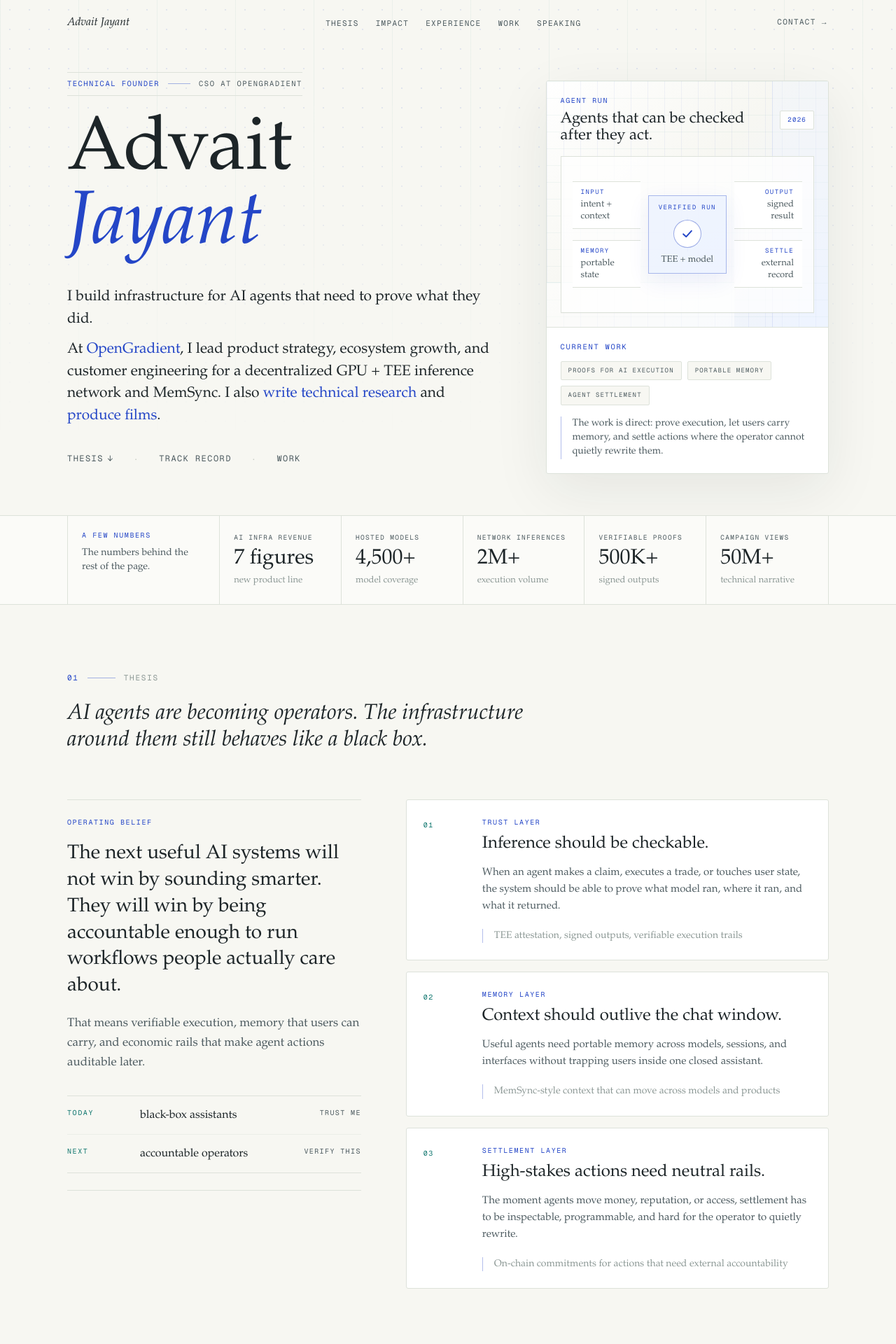
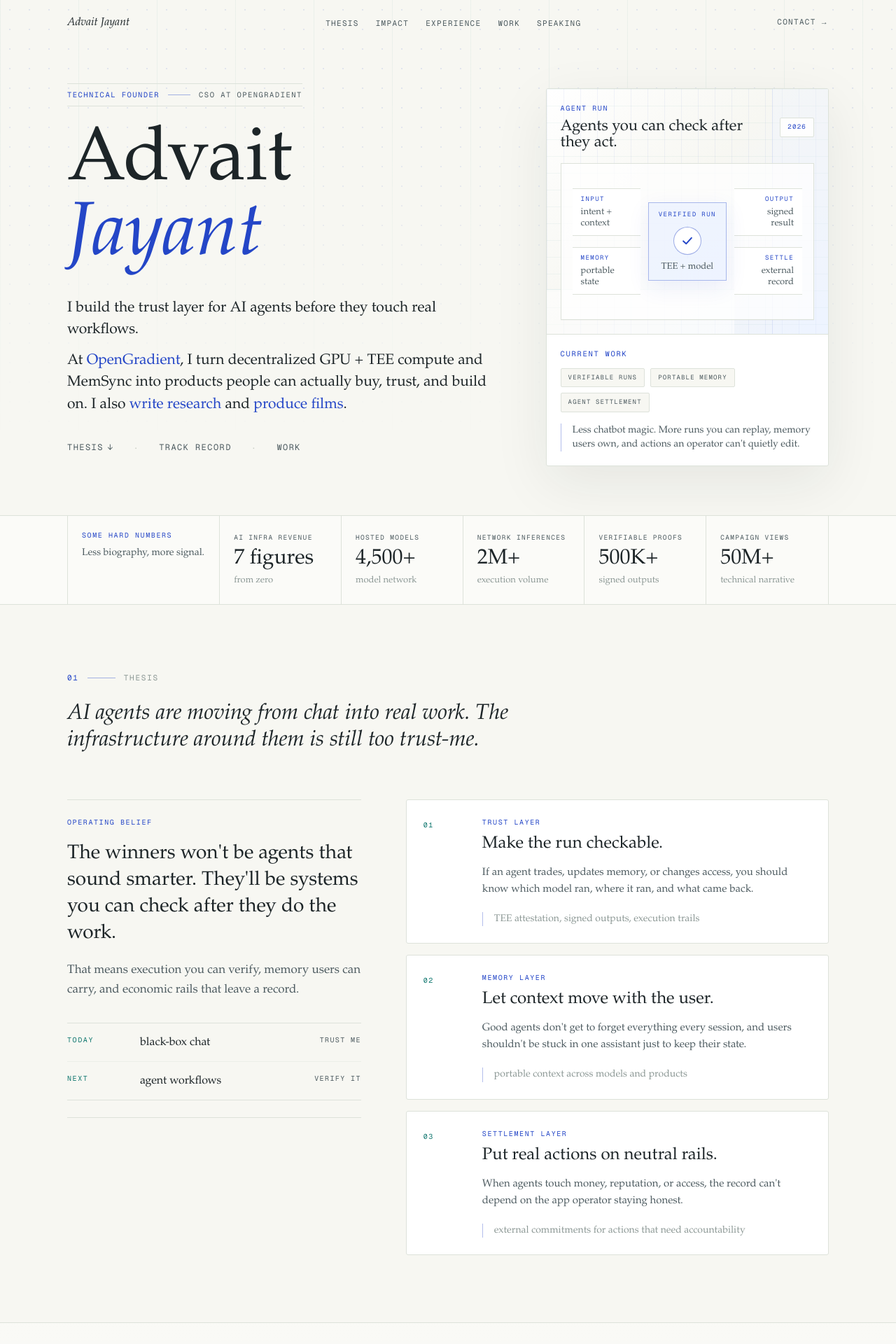
Before and after one commit to 0xadvait/personal_web, a Next.js app: page / in a window 1280 px wide. Shown: the top 1920 px of the page at 70% size. Built offline with nearby package versions, Linux system fonts and the light colour scheme.

Commit message:
Humanize site copy

```diff
--- a/src/components/Contact.js
+++ b/src/components/Contact.js
@@ -20,7 +20,7 @@
   },
   {
     k: 'Tell',
-    v: 'Technical narratives, launch films, talks, and explaining new categories.',
+    v: 'Technical narrative, launch films, talks, and new categories.',
   },
 ];
 
@@ -43,8 +43,8 @@
                 Let&apos;s <span className="italic text-accent">talk.</span>
               </h2>
               <p className="mt-6 max-w-xl font-serif text-lg italic leading-relaxed text-fg-muted sm:mt-8 sm:text-xl">
-                If you&apos;re building verifiable AI infrastructure, agent memory, crypto rails,
-                or anything where trust boundaries matter, drop me a line.
+                If you&apos;re building AI infrastructure, agent memory, or crypto rails and the
+                trust boundary is getting weird, send the sharp version.
               </p>
             </div>
 
--- a/src/components/Hero.js
+++ b/src/components/Hero.js
@@ -2,7 +2,7 @@
 
 import { motion, useReducedMotion } from 'motion/react';
 
-const signals = ['proofs for AI execution', 'portable memory', 'agent settlement'];
+const signals = ['verifiable runs', 'portable memory', 'agent settlement'];
 
 export default function Hero() {
   const shouldReduceMotion = useReducedMotion();
@@ -46,7 +46,7 @@
               {...fadeUp(18, 0.18)}
               className="mt-7 max-w-2xl space-y-3 font-serif text-[17px] leading-[1.5] text-fg sm:mt-8 sm:text-[18px] md:text-[20px] lg:text-[20.5px] xl:text-[21px]"
             >
-              <p>I build infrastructure for AI agents that need to prove what they did.</p>
+              <p>I build the trust layer for AI agents before they touch real workflows.</p>
               <p>
                 At{' '}
                 <a
@@ -58,8 +58,8 @@
                 >
                   OpenGradient
                 </a>
-                , I lead product strategy, ecosystem growth, and customer engineering for a
-                decentralized GPU + TEE inference network and MemSync. I also{' '}
+                , I turn decentralized GPU + TEE compute and MemSync into products people can
+                actually buy, trust, and build on. I also{' '}
                 <a
                   href="https://peri-labs.github.io/docs/assets/files/The_State_of_Edge_AI.pdf"
                   target="_blank"
@@ -67,7 +67,7 @@
                   aria-label="The State of Edge AI report (opens in a new tab)"
                   className="text-accent hover:underline underline-offset-[3px]"
                 >
-                  write technical research
+                  write research
                 </a>{' '}
                 and{' '}
                 <a href="#work" className="text-accent hover:underline underline-offset-[3px]">
@@ -114,8 +114,8 @@
               </div>
 
               <p className="mt-4 border-l border-accent/35 pl-4 font-serif text-[14px] leading-[1.45] text-fg-muted">
-                The work is direct: prove execution, let users carry memory, and settle actions
-                where the operator cannot quietly rewrite them.
+                Less chatbot magic. More runs you can replay, memory users own, and actions an
+                operator can&apos;t quietly edit.
               </p>
             </div>
           </motion.aside>
@@ -141,7 +141,7 @@
             Agent run
           </div>
           <p className="mt-2 max-w-[18rem] font-serif text-[20px] leading-[1.08] text-fg sm:text-[22px]">
-            Agents that can be checked after they act.
+            Agents you can check after they act.
           </p>
         </div>
         <span className="hidden rounded-[2px] border border-border bg-surface/90 px-2.5 py-1.5 font-mono text-[9px] uppercase tracking-[0.14em] text-accent sm:inline-flex">
--- a/src/components/ImpactLedger.js
+++ b/src/components/ImpactLedger.js
@@ -5,30 +5,30 @@
   {
     year: '2026',
     arena: 'OpenGradient',
-    result: 'Took a new AI infrastructure product from zero to seven figures in revenue.',
+    result: 'Turned a new AI infrastructure product from zero into 7-figure revenue.',
     role: 'Product strategy, customer engineering, enterprise motion',
-    proof: 'Network scaled across hosted models, inference volume, and signed proofs.',
+    proof: 'The network grew across hosted models, inference volume, and signed proofs.',
   },
   {
     year: '2026',
     arena: 'Market entry',
-    result: 'Launched OpenGradient into Korea with 1,000+ event attendees in a week.',
-    role: 'Regional GTM, community design, ecosystem partnerships',
-    proof: 'Builder community activation and Korean press coverage.',
+    result: 'Launched OpenGradient in Korea with 1,000+ attendees in one week.',
+    role: 'Regional GTM, community design, ecosystem ties',
+    proof: 'Builder community, local events, and Korean press coverage.',
   },
   {
     year: '2025',
     arena: 'Distribution',
-    result: 'Built a film-led campaign that pushed OpenGradient past 50M+ X views.',
+    result: 'Produced a film-led campaign that took OpenGradient past 50M+ views.',
     role: 'Producer, director, writer',
-    proof: 'A technical thesis turned into something people could watch and share.',
+    proof: 'A technical thesis became something people could watch and pass around.',
   },
   {
     year: '2024',
     arena: 'Research',
-    result: 'Published The State of Edge AI with 174K+ launch impressions and citations.',
+    result: 'Published The State of Edge AI with 174K+ launch impressions and academic citations.',
     role: 'First author, market synthesis, technical writing',
-    proof: 'Edge AI thesis used by builders, investors, and researchers.',
+    proof: 'Used by builders, investors, and researchers working on edge AI.',
   },
   {
     year: '2022',
@@ -40,9 +40,9 @@
 ];
 
 const capabilities = [
-  'Turn new research into a story a market can understand.',
-  'Ship technical product with real customer proof.',
-  'Make opaque AI execution easier to audit.',
+  'Turn new research into a market story that lands.',
+  'Turn technical product into customer proof.',
+  'Make black-box AI execution easier to audit.',
   'Move between engineering, capital, ecosystem, and media.',
 ];
 
@@ -56,7 +56,7 @@
         <SectionHeader
           index="03"
           title="Impact"
-          lede="I do my best work when the product is technical, the market is early, and the story is still hard to explain."
+          lede="I'm useful when the tech is real, the market is early, and the story is still messy."
         />
 
         <div className="grid gap-10 lg:grid-cols-[minmax(0,0.72fr)_minmax(0,1.28fr)] lg:gap-16">
@@ -68,7 +68,7 @@
                 </div>
                 <p className="mt-5 font-serif text-[21px] leading-[1.4] text-fg sm:text-[27px]">
                   I like the messy middle: the product works, the market is not fully there yet,
-                  and someone has to make the whole thing credible.
+                  and someone has to make the whole thing feel real.
                 </p>
               </div>
 
--- a/src/components/ProofStrip.js
+++ b/src/components/ProofStrip.js
@@ -1,8 +1,8 @@
 import Reveal from './Reveal';
 
 const proof = [
-  { value: '7 figures', label: 'AI infra revenue', detail: 'new product line' },
-  { value: '4,500+', label: 'hosted models', detail: 'model coverage' },
+  { value: '7 figures', label: 'AI infra revenue', detail: 'from zero' },
+  { value: '4,500+', label: 'hosted models', detail: 'model network' },
   { value: '2M+', label: 'network inferences', detail: 'execution volume' },
   { value: '500K+', label: 'verifiable proofs', detail: 'signed outputs' },
   { value: '50M+', label: 'campaign views', detail: 'technical narrative' },
@@ -16,10 +16,10 @@
           <div className="grid grid-cols-2 border-x border-border lg:grid-cols-[1.25fr_repeat(5,minmax(0,1fr))]">
             <div className="col-span-2 border-b border-r border-border px-4 py-5 sm:px-5 lg:col-span-1 lg:border-b-0">
               <div className="font-mono text-[10px] uppercase tracking-[0.16em] text-accent">
-                A few numbers
+                Some hard numbers
               </div>
               <p className="mt-2 max-w-sm font-serif text-[14px] leading-[1.45] text-fg-muted">
-                The numbers behind the rest of the page.
+                Less biography, more signal.
               </p>
             </div>
             {proof.map((item) => (
--- a/src/components/StackDiagram.js
+++ b/src/components/StackDiagram.js
@@ -16,7 +16,7 @@
   {
     step: '03',
     k: 'Settle',
-    v: 'Commit high-stakes actions somewhere the operator cannot rewrite.',
+    v: "Write high-stakes actions somewhere the operator can't rewrite.",
     meta: ['external record', 'audit trail'],
   },
 ];
--- a/src/components/Thesis.js
+++ b/src/components/Thesis.js
@@ -4,27 +4,27 @@
 const pillars = [
   {
     k: 'Trust layer',
-    v: 'Inference should be checkable.',
-    d: 'When an agent makes a claim, executes a trade, or touches user state, the system should be able to prove what model ran, where it ran, and what it returned.',
-    proof: 'TEE attestation, signed outputs, verifiable execution trails',
+    v: 'Make the run checkable.',
+    d: 'If an agent trades, updates memory, or changes access, you should know which model ran, where it ran, and what came back.',
+    proof: 'TEE attestation, signed outputs, execution trails',
   },
   {
     k: 'Memory layer',
-    v: 'Context should outlive the chat window.',
-    d: 'Useful agents need portable memory across models, sessions, and interfaces without trapping users inside one closed assistant.',
-    proof: 'MemSync-style context that can move across models and products',
+    v: 'Let context move with the user.',
+    d: "Good agents don't get to forget everything every session, and users shouldn't be stuck in one assistant just to keep their state.",
+    proof: 'portable context across models and products',
   },
   {
     k: 'Settlement layer',
-    v: 'High-stakes actions need neutral rails.',
-    d: 'The moment agents move money, reputation, or access, settlement has to be inspectable, programmable, and hard for the operator to quietly rewrite.',
-    proof: 'On-chain commitments for actions that need external accountability',
+    v: 'Put real actions on neutral rails.',
+    d: "When agents touch money, reputation, or access, the record can't depend on the app operator staying honest.",
+    proof: 'external commitments for actions that need accountability',
   },
 ];
 
 const beforeAfter = [
-  ['Today', 'black-box assistants', 'trust me'],
-  ['Next', 'accountable operators', 'verify this'],
+  ['Today', 'black-box chat', 'trust me'],
+  ['Next', 'agent workflows', 'verify it'],
 ];
 
 export default function Thesis() {
@@ -34,7 +34,7 @@
         <SectionHeader
           index="01"
           title="Thesis"
-          lede="AI agents are becoming operators. The infrastructure around them still behaves like a black box."
+          lede="AI agents are moving from chat into real work. The infrastructure around them is still too trust-me."
         />
 
         <div className="grid gap-10 lg:grid-cols-[minmax(0,0.82fr)_minmax(0,1.18fr)] lg:gap-16">
@@ -44,12 +44,12 @@
                 Operating belief
               </div>
               <p className="mt-5 font-serif text-[22px] leading-[1.35] text-fg sm:text-[28px]">
-                The next useful AI systems will not win by sounding smarter. They will win by being
-                accountable enough to run workflows people actually care about.
+                The winners won&apos;t be agents that sound smarter. They&apos;ll be systems you
+                can check after they do the work.
               </p>
               <p className="mt-5 font-serif text-base leading-[1.65] text-fg-muted sm:text-[17px]">
-                That means verifiable execution, memory that users can carry, and economic rails
-                that make agent actions auditable later.
+                That means execution you can verify, memory users can carry, and economic rails
+                that leave a record.
               </p>
 
               <dl className="mt-8 divide-y divide-border-soft border-y border-border">
```
Also changed, not shown: src/components/About.js (+19 -17 lines), src/components/Experience.js (+9 -9 lines), src/components/Work.js (+7 -7 lines).
